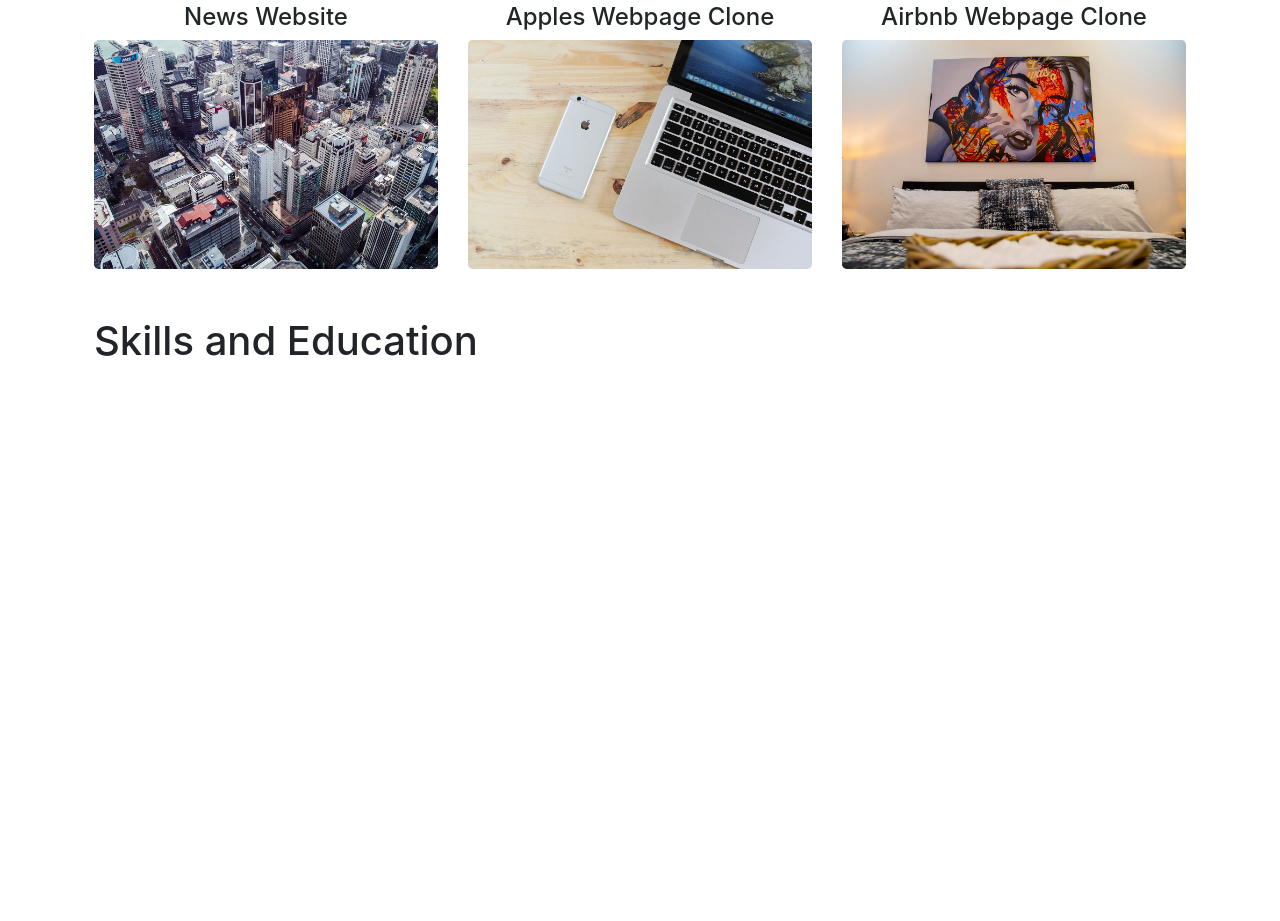
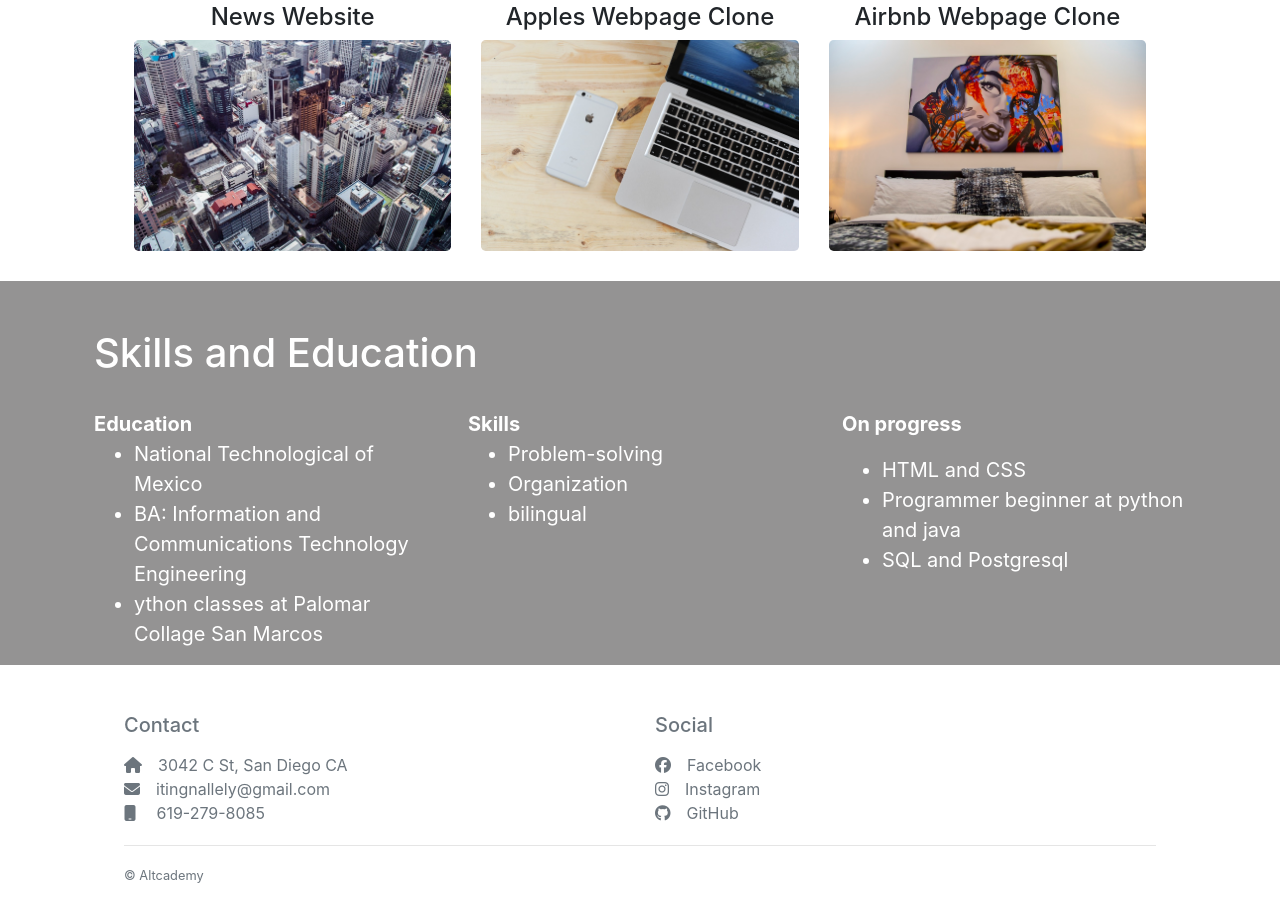
Before and after one commit to inalle/portfolio, a plain HTML site: page index.html in a window 1280 px wide. Shown: the part 1333-2254 px from the top of the page. Before the commit the page ends 1706 px from the top, so only its background shows below. Drawn offline with nearby package versions, Linux system fonts and the light colour scheme.

Commit message:
Completed site[C

```diff
--- a/index.html
+++ b/index.html
@@ -24,7 +24,7 @@
         <div class="navbar-nav ml-auto">
           <a class="nav-item nav-link py-0 px-2 text-white" href="#about"><div class="px-2">About</div></a>
           <a class="nav-item nav-link py-0 px-2 text-white" href="#projects"><div class="px-2">Projects</div></a>
-          <a class="nav-item nav-link py-0 px-2 text-white" href="#"><div class="px-2">Skills and Education</div></a>
+          <a class="nav-item nav-link py-0 px-2 text-white" href="#skills"><div class="px-2">Skills and Education</div></a>
           <a class="nav-item nav-link py-0 px-2 text-white" href="#"><div class="px-2">Contact and Social</div></a>
         </div>
       </div>
@@ -38,7 +38,7 @@
         <hr/>
         <a class="nav-item nav-link" href="#about">About</a>
         <a class="nav-item nav-link" href="#projects">Projects</a>
-        <a class="nav-item nav-link" href="#">Skills and Education</a>
+        <a class="nav-item nav-link" href="#skills">Skills and Education</a>
         <a class="nav-item nav-link" href="#">Contact and Social</a>
       </div>
     </nav>
@@ -47,7 +47,7 @@
     <div id="hero">
         <div class="container">
             <div class="row">
-                <div class="col-12">
+                <div class="col-12 ">
                     <h1 class="text-white ">WELCOME</h1>
                 </div>
                 <div class="col-12 description">
@@ -60,20 +60,20 @@
 
     <div class="container">
         <div class="row pt-3 pt-lg-4 pt-xl-5 align-items-center">
-            <div class="col-6 ">
+            <div class="col-md-6 ">
                 <h1 id="about">A little bit about me</h1>
                 <p>Hi my name is Nallely, I'm an information technology engineer and I'm looking forward to become a full stack developer.
                     I studied in Mexico and I'm trying to update my skills with this bootcamp. I love anything that has to do with technology, love to listen to classical music and would rather be on a roadtrip than do anything else.
                 </p>
             </div>
-            <div class="col-6" >
+            <div class="col-md-6" >
                 <img src="./images/dog.jpg" class="img-fluid rounded-lg" alt="Responsive image">
             </div>
         </div>
         <div class="pt-3 pt-lg-4 pt-xl-5 align-items-center">
             <h1> Completed Projects </h1>
             <div class="row project">
-                <div class="col-4">
+                <div class="col-md-4">
                     <div id="projects">
                         <h4>News Website</h4>
                         <a href="https://curious-beijinho-ee0fc2.netlify.app">
@@ -81,7 +81,7 @@
                         </a>
                     </div>
                 </div>
-                <div class="col-4">
+                <div class="col-md-4">
                     <div>
                         <h4>Apples Webpage Clone</h4>
                         <a href="https://comforting-trifle-4d615c.netlify.app">
@@ -89,7 +89,7 @@
                         </a>
                     </div>
                 </div>
-                <div class="col-4">
+                <div class="col-md-4">
                     <div>
                         <h4>Airbnb Webpage Clone</h4>
                         <a href="https://joyful-chimera-1be749.netlify.app">
@@ -99,16 +99,73 @@
                 </div>
             </div>
         </div>
-        <div class="pt-3 pt-lg-4 pt-xl-5 align-items-center">
+    </div>
+    <div id="skills">
+        <div class="container">
+            <div class="pt-3 pt-lg-4 pt-xl-5 align-items-center skills">
+                <h1>Skills and Education</h1>
+                <div class="row">
+                    <div class="col-md-4 pt-lg-4">
+                        <span class="font-weight-bold">Education</span>
+                        <ul>
+                            <li>National Technological of Mexico</li>
+                            <li>BA: Information and Communications Technology Engineering</li>
+                            <li>ython classes at Palomar Collage San Marcos</li>
+                        </ul>
+                    </div>
+                    <div class="col-md-4 pt-lg-4">
+                        <span class="font-weight-bold">Skills</span>
+                        <ul>
+                            <li>Problem-solving</li>
+                            <li>Organization</li>
+                            <li>bilingual</li>
 
-            <h1>Skills and Education</h1>
+                        </ul>
+                    </div>
+                    <div class="col-md-4 pt-lg-4">
+                        <p class="font-weight-bold">On progress</p>
+                        <ul>
+                            <li>HTML and CSS</li>
+                            <li>Programmer beginner at python and java</li>
+                            <li>SQL and Postgresql</li>
+                        </ul>
+                    </div>
+                </div>
+            </div>
+        </div>
+    </div>
 
+    <footer class="container-fluid">
+        <!-- Footer -->
+        <div class="row pt-5 ">
+          <div class="col-6">
+            <h5 class="text-secondary mb-3">Contact</h5>
+            <ul class="list-unstyled mb-1">
+              <li class="text-secondary"><i class="text-secondary mr-3 fa-solid fa-house"></i>3042 C St, San Diego CA</li>
+              <li class="text-secondary"><i class="text-secondary mr-3 fa-solid fa-envelope"></i>itingnallely@gmail.com</li>
+              <li class="text-secondary"><i class="text-secondary mr-3 fa-solid fa-mobile"></i> 619-279-8085</li>
+
+            </ul>
+          </div>
+          <div class="col-6">
+            <h5 class="text-secondary mb-3 social" >Social</h5>
+
+
+            <ul class="list-unstyled mb-1">
+              <li><a href="https://m.facebook.com/nallely.garciasempai" class="text-secondary"><i class="text-secondary mr-3 fa-brands fa-facebook"></i>Facebook</a></li>
+              <li><a href="https://www.instagram.com/inallely/" class="text-secondary"><i class="text-secondary mr-3 fab fa-instagram"></i>Instagram</a></li>
+              <li><a href="https://github.com/inalle/" class="text-secondary"><i class="text-secondary mr-3 fa-brands fa-github"></i>GitHub</a></li>
+            </ul>
+          </div>
         </div>
 
+        <hr class="d-none d-md-block" />
 
-
-
-    </div>
+        <div class="row justify-content-between align-items-center mb-4 mb-md-5 mt-5 mt-md-0 footerBar">
+          <div class="col-auto">
+            <a href="https://www.altcademy.com "><small class="text-secondary">© Altcademy </small></a>
+          </div>
+        </div>
 
 
 
--- a/style.css
+++ b/style.css
@@ -62,7 +62,7 @@
   /* ----------- Hero ----------- */
 
   #hero {
-    background-image: url(./images/back.jpg);
+    background-image: url(./images/building-839362_1280.jpg);
     background-size: cover;
     background-position: center bottom;
   }
@@ -70,7 +70,7 @@
   #hero h1 {
     padding-top: 250px;
     text-align: center;
-    font-size: 150px;
+    font-size: 100px;
   }
   .description{
     color: white;
@@ -85,6 +85,15 @@
     }
   }
   .project{
-    padding-top: 30px;
+    padding: 30px 40px;
     text-align: center;
   }
+  #skills{
+    background-color: rgb(148, 147, 147);
+    color: white;
+    font-size: 20px;
+  }
+  .description{
+    padding-top: 15px;
+
+  }
```
Also changed, not shown: images/building-839362_1280.jpg (added).
